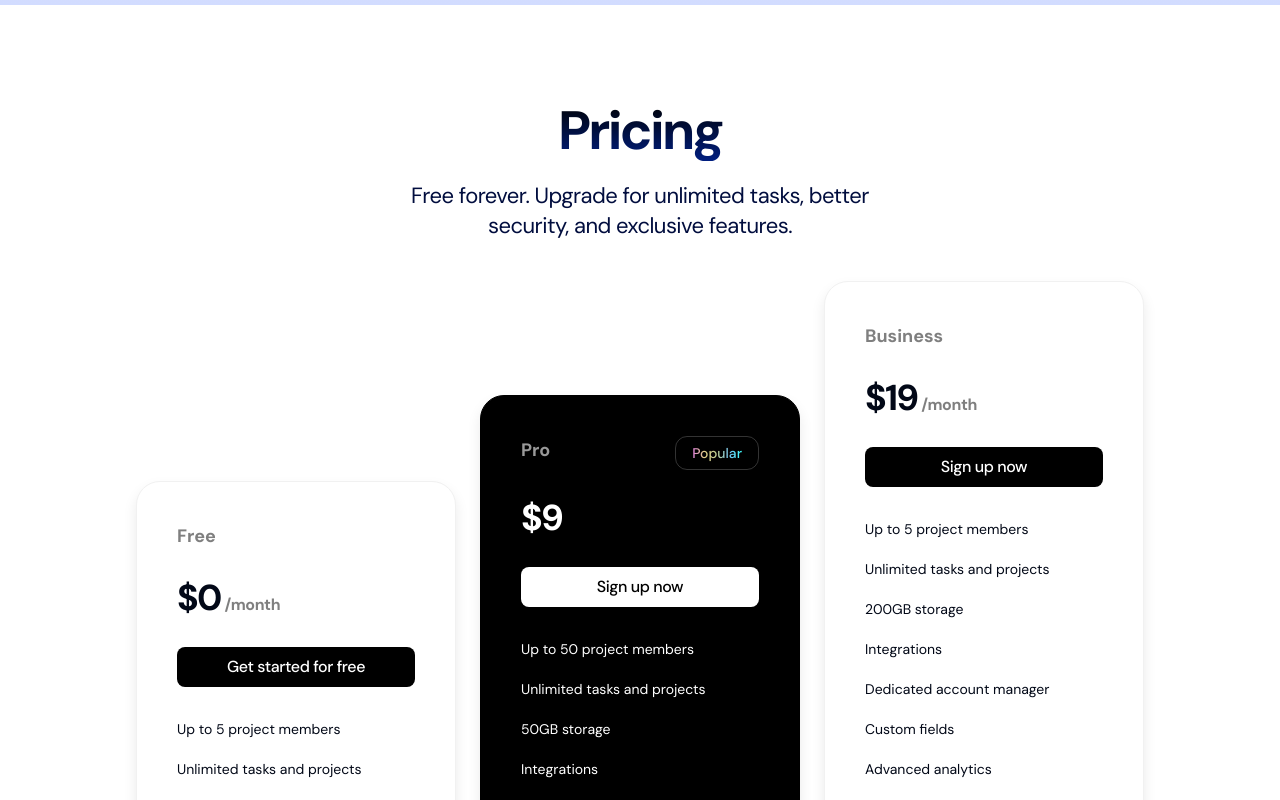
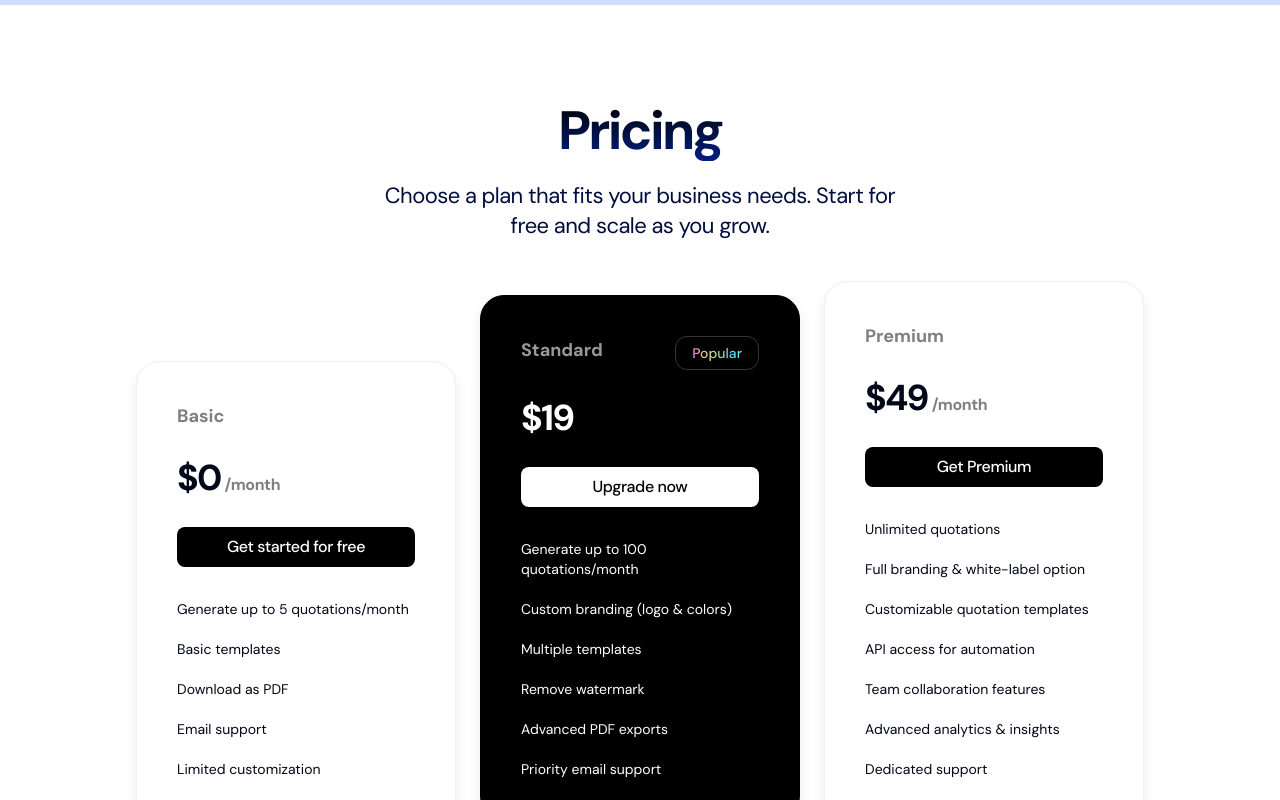
Before and after one commit to quotely-co/client, a React (Vite) app: page / in a window 1280 px wide. Shown: the part 2000-2800 px from the top of the page. Built offline with nearby package versions, Linux system fonts and the light colour scheme.

Commit message:
UPDATE:Updated the price with the actuall price and the testomonials and the footer with better one, including the terms and condition

```diff
--- a/src/App.jsx
+++ b/src/App.jsx
@@ -36,7 +36,7 @@ const App = () => (
         <Route path="/Contact" element={<ContactUs />} />
         <Route path="/terms-of-service" element={<TermsOfService />} />
         <Route path="/privacy-policy" element={<PrivacyPolicy />} />
-  <Route path="/refund-policy" element={<RefundPolicy />} />
+        <Route path="/refund-policy" element={<RefundPolicy />} />
 
 
         {/* Customer routes */}
--- a/src/sections/Footer.jsx
+++ b/src/sections/Footer.jsx
@@ -27,6 +27,9 @@ const Footer = () => {
           <button onClick={() => handleNavigate('/pricing')}>Pricing</button>
           <button onClick={() => handleNavigate('/support')}>Support</button>
           <button onClick={() => handleNavigate('/contact')}>Contact Us</button>
+          <button onClick={() => handleNavigate('/terms-of-service')}>Terms and Policy</button>
+          <button onClick={() => handleNavigate('/privacy-policy')}>privacy-policy</button>
+          <button onClick={() => handleNavigate('/refund-policy')}>refund-policy</button>
         </nav>
         {/* Social icons */}
         <div className="mt-6 flex justify-center gap-6">
--- a/src/sections/Pricing.jsx
+++ b/src/sections/Pricing.jsx
@@ -1,56 +1,50 @@
-import React from "react";
 import { twMerge } from "tailwind-merge";
 import { motion } from "framer-motion";
-// import { ReactComponent as CheckIcon } from "@/assets/check.svg"; // Add if needed
 
 const pricingTiers = [
   {
-    title: "Free",
+    title: "Basic",
     monthlyPrice: 0,
     buttonText: "Get started for free",
     popular: false,
     inverse: false,
     features: [
-      "Up to 5 project members",
-      "Unlimited tasks and projects",
-      "2GB storage",
-      "Integrations",
-      "Basic support",
+      "Generate up to 5 quotations/month",
+      "Basic templates",
+      "Download as PDF",
+      "Email support",
+      "Limited customization",
     ],
   },
   {
-    title: "Pro",
-    monthlyPrice: 9,
-    buttonText: "Sign up now",
+    title: "Standard",
+    monthlyPrice: 19,
+    buttonText: "Upgrade now",
     popular: true,
     inverse: true,
     features: [
-      "Up to 50 project members",
-      "Unlimited tasks and projects",
-      "50GB storage",
-      "Integrations",
-      "Priority support",
-      "Advanced support",
-      "Export support",
+      "Generate up to 100 quotations/month",
+      "Custom branding (logo & colors)",
+      "Multiple templates",
+      "Remove watermark",
+      "Advanced PDF exports",
+      "Priority email support",
     ],
   },
   {
-    title: "Business",
-    monthlyPrice: 19,
-    buttonText: "Sign up now",
+    title: "Premium",
+    monthlyPrice: 49,
+    buttonText: "Get Premium",
     popular: false,
     inverse: false,
     features: [
-      "Up to 5 project members",
-      "Unlimited tasks and projects",
-      "200GB storage",
-      "Integrations",
-      "Dedicated account manager",
-      "Custom fields",
-      "Advanced analytics",
-      "Export capabilities",
-      "API access",
-      "Advanced security features",
+      "Unlimited quotations",
+      "Full branding & white-label option",
+      "Customizable quotation templates",
+      "API access for automation",
+      "Team collaboration features",
+      "Advanced analytics & insights",
+      "Dedicated support",
     ],
   },
 ];
@@ -62,7 +56,7 @@ const Pricing = () => {
         <div className="section-heading">
           <h2 className="section-title">Pricing</h2>
           <p className="section-description mt-5">
-            Free forever. Upgrade for unlimited tasks, better security, and exclusive features.
+            Choose a plan that fits your business needs. Start for free and scale as you grow.
           </p>
         </div>
         <div className="mt-10 flex flex-col items-center gap-6 lg:flex-row lg:items-end lg:justify-center">
@@ -120,7 +114,6 @@ const Pricing = () => {
               <ul className="mt-8 flex flex-col gap-5">
                 {tier.features.map((feature, index) => (
                   <li key={index} className="flex items-center gap-4 text-sm">
-                    {/* <CheckIcon className="h-6 w-6" /> */}
                     <span>{feature}</span>
                   </li>
                 ))}
--- a/src/sections/Testimonials.jsx
+++ b/src/sections/Testimonials.jsx
@@ -12,58 +12,58 @@ import TestimonialsColumn from "../components/TestimonialsColumn";
 
 const testimonials = [
   {
-    text: "As a seasoned designer always on the lookout for innovative tools, Framer.com instantly grabbed my attention.",
+    text: "Generating quotations for my factory has never been easier! The platform's automation saves me hours every day.",
     imageSrc: avatar1,
-    name: "Jamie Rivera",
-    username: "@jamietechguru00",
+    name: "Raj Mehta",
+    username: "@rajmanufactures",
   },
   {
-    text: "Our team's productivity has skyrocketed since we started using this tool.",
+    text: "I love how I can customize my quotation templates with my branding and send them instantly to customers.",
     imageSrc: avatar2,
-    name: "Josh Smith",
-    username: "@jjsmith",
+    name: "Sophia Carter",
+    username: "@sophiabusiness",
   },
   {
-    text: "This app has completely transformed how I manage my projects and deadlines.",
+    text: "Our company has seen a 30% increase in client engagement since we started using this quotation tool.",
     imageSrc: avatar3,
-    name: "Morgan Lee",
-    username: "@morganleewhiz",
+    name: "Nikhil Sharma",
+    username: "@nikhilindustries",
   },
   {
-    text: "I was amazed at how quickly we were able to integrate this app into our workflow.",
+    text: "With just a few clicks, I can create professional-looking quotations. No more messy spreadsheets!",
     imageSrc: avatar4,
-    name: "Casey Jordan",
-    username: "@caseyj",
+    name: "Elena Hughes",
+    username: "@elenaworks",
   },
   {
-    text: "Planning and executing events has never been easier. This app helps me keep track of all the moving parts, ensuring nothing slips through the cracks.",
+    text: "The API integration allows us to automate our quotation process and sync it with our CRM seamlessly.",
     imageSrc: avatar5,
-    name: "Taylor Kim",
-    username: "@taylorkimm",
+    name: "Javier Rodriguez",
+    username: "@javitech",
   },
   {
-    text: "The customizability and integration capabilities of this app are top-notch.",
+    text: "Now, my customers get instant quotations, and I can close deals much faster. A game-changer for my business!",
     imageSrc: avatar6,
-    name: "Riley Smith",
-    username: "@rileysmith1",
+    name: "Arjun Kapoor",
+    username: "@arjunexports",
   },
   {
-    text: "Adopting this app for our team has streamlined our project management and improved communication across the board.",
+    text: "Tracking and managing quotations has never been this easy. The analytics dashboard gives great insights!",
     imageSrc: avatar7,
-    name: "Jordan Patels",
-    username: "@jpatelsdesign",
+    name: "Lisa Brooks",
+    username: "@lisabsolutions",
   },
   {
-    text: "With this app, we can easily assign tasks, track progress, and manage documents all in one place.",
+    text: "I run a small factory, and this tool helps me compete with larger businesses by providing instant quotations to clients.",
     imageSrc: avatar8,
-    name: "Sam Dawson",
-    username: "@dawsontechtips",
+    name: "Mohammed Khan",
+    username: "@mkhantraders",
   },
   {
-    text: "Its user-friendly interface and robust features support our diverse needs.",
+    text: "Professional PDF quotations, custom branding, and easy email sending—this platform does it all!",
     imageSrc: avatar9,
-    name: "Casey Harper",
-    username: "@casey09",
+    name: "Emily Clark",
+    username: "@emilycworks",
   },
 ];
 
@@ -81,8 +81,7 @@ const Testimonials = () => {
         <div className="section-heading">
           <h2 className="section-title mt-5">What our users say</h2>
           <p className="section-description mt-5">
-            From intuitive design to powerful features, our app has become an
-            essential tool for users around the world.
+            From instant quotes to seamless automation, businesses rely on our platform to simplify their sales process.
           </p>
         </div>
         <div className="mt-10 flex max-h-[738px] justify-center gap-6 overflow-hidden [mask-image:linear-gradient(to_bottom,transparent,black_25%,black_75%,transparent)]">
```
